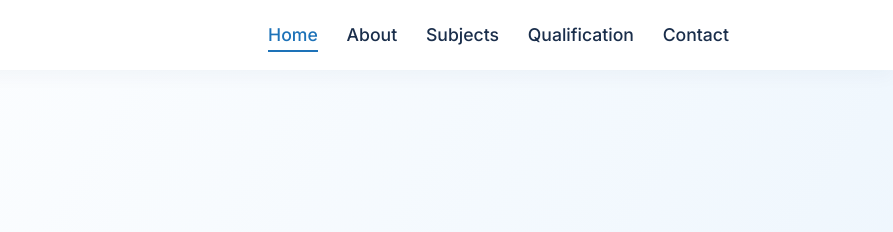
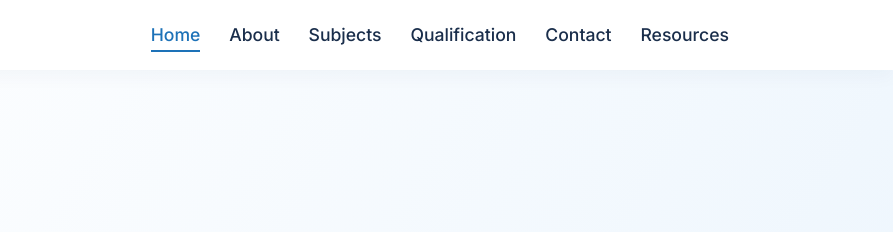
Before and after one commit to myself-jj/DEMO4, a plain HTML site: page index.html in a window 1280 px wide. Shown: the top 232 px of the page, 387-1280 px from the left. Drawn offline with Linux system fonts and the light colour scheme.

Commit message:
Update index.html

```diff
--- a/index.html
+++ b/index.html
@@ -440,6 +440,8 @@
           <li><a href="#subjects" class="nav-link">Subjects</a></li>
           <li><a href="#qualification" class="nav-link">Qualification</a></li>
           <li><a href="#contact" class="nav-link">Contact</a></li>
+          <!-- NEW RESOURCE BUTTON (hyperlink added) -->
+          <li><a href="https://myself-jj.github.io/LearnWithJJ/" class="nav-link" target="_blank" rel="noopener noreferrer">Resources</a></li>
         </ul>
         <!-- hamburger mobile -->
         <div class="hamburger" id="hamburgerBtn" aria-label="toggle menu">
```
